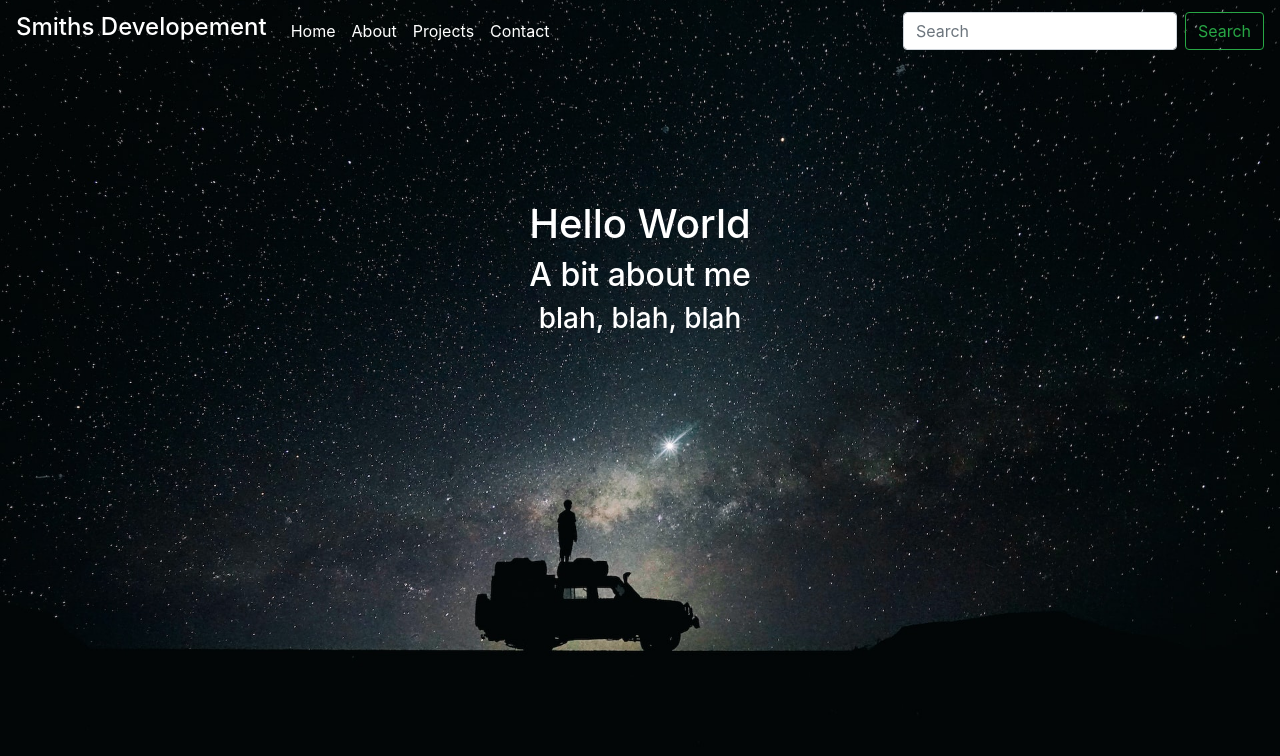
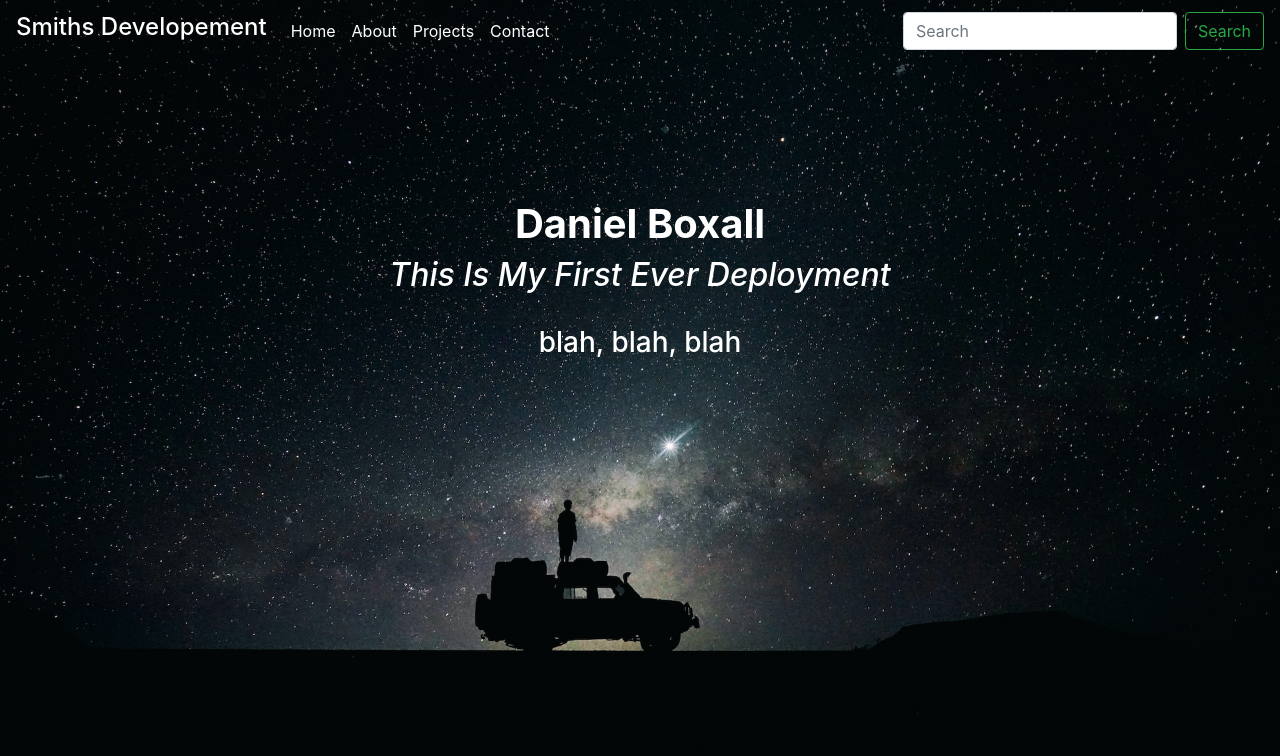
Before and after one commit to daniel-boxall/Myportfolio, a plain HTML site: page about.html in a window 1280 px wide. Shown: the top 756 px of the page. Drawn offline with nearby package versions, Linux system fonts and the light colour scheme.

Commit message:
minor changes

```diff
--- a/about.html
+++ b/about.html
@@ -44,8 +44,9 @@
         </nav>
         <container class="content">
             <div id="welcome">
-                <h1>Hello World</h1>
-                <h2>A bit about me</h2>
+                <h1><b>Daniel Boxall</b></h1>
+                <h2><i>This Is My First Ever Deployment</i></h2>
+                <br>
                 <h3>blah, blah, blah</h3>
             </div>
         </container>
```
